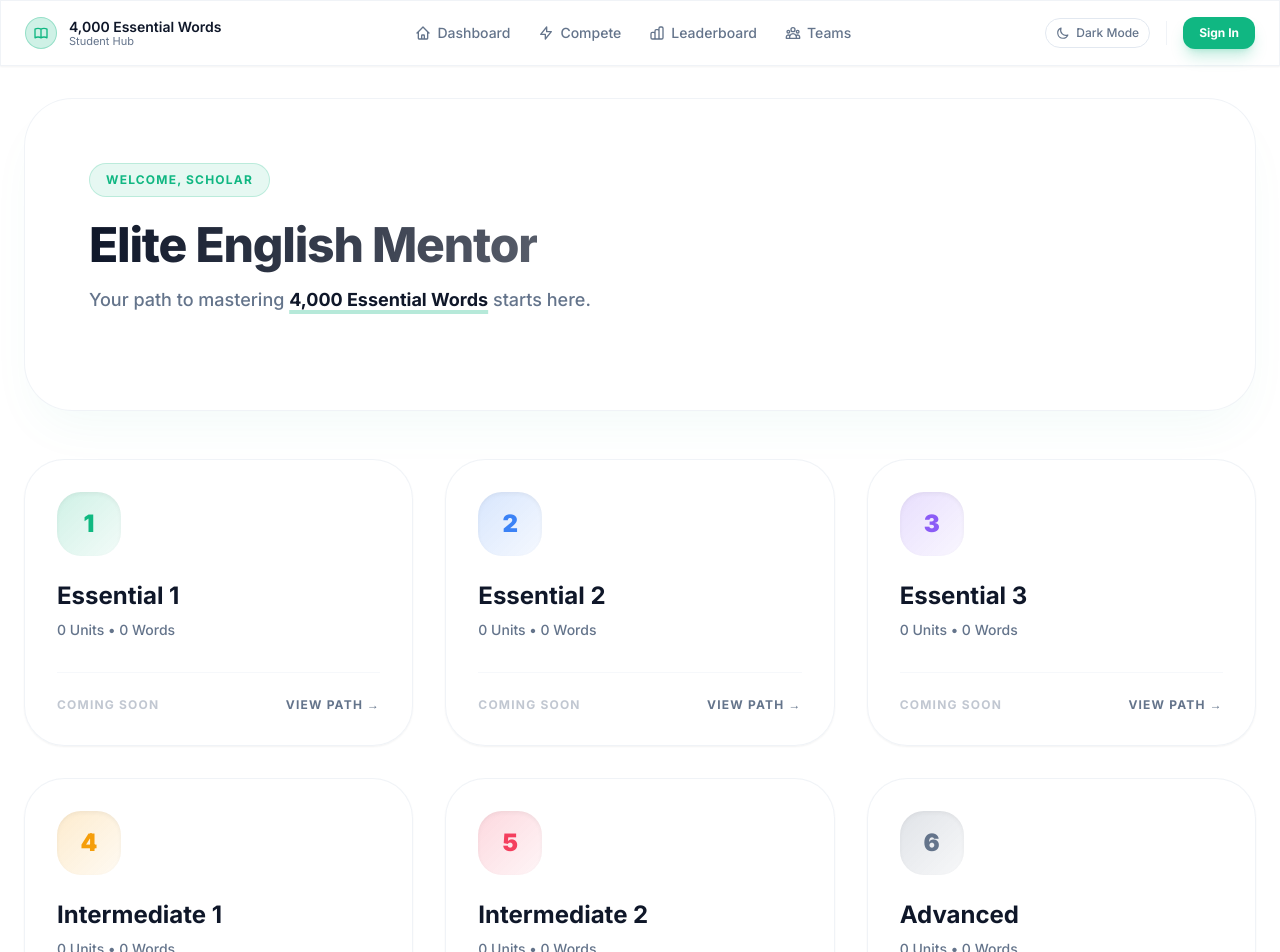
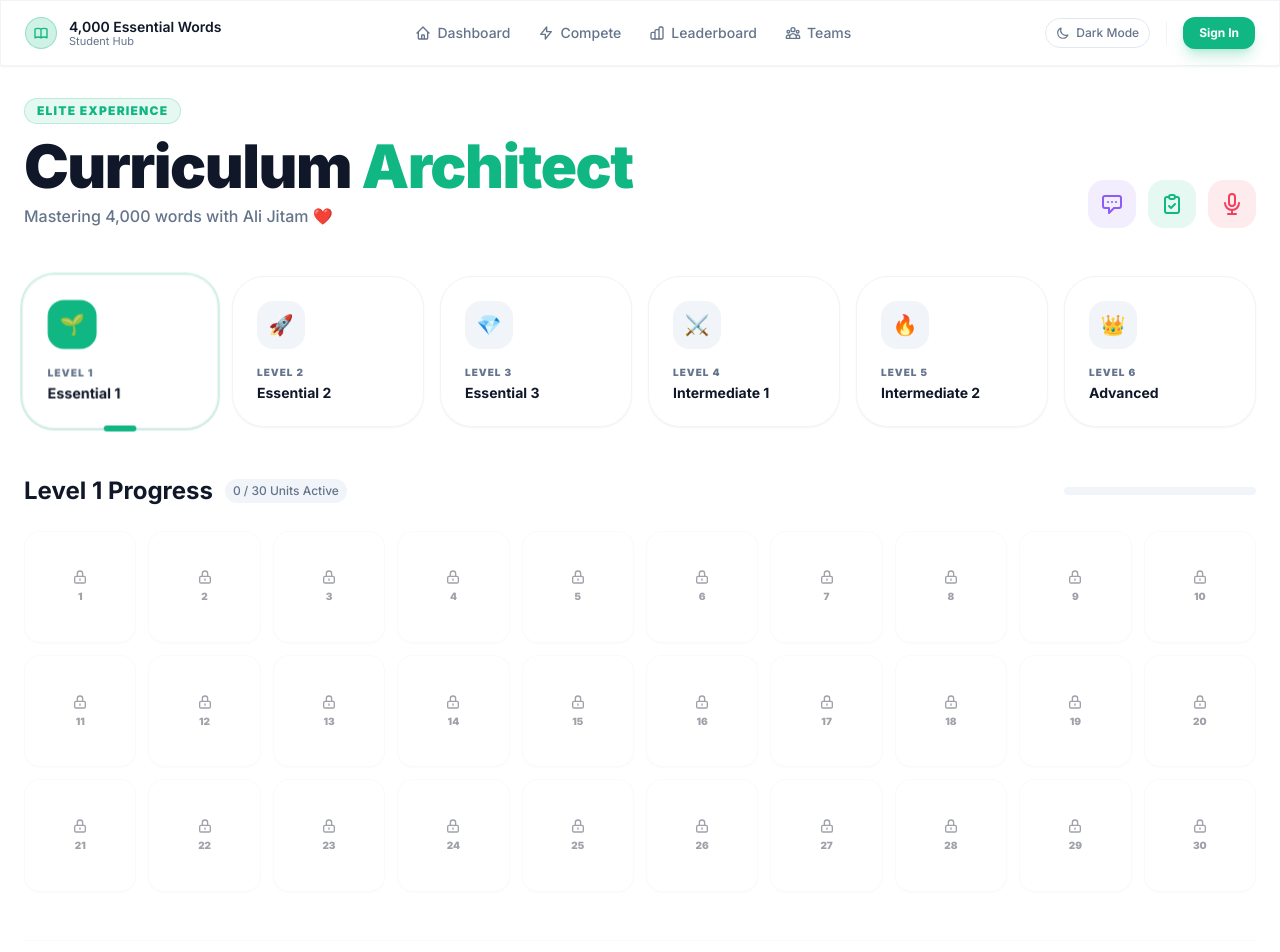
Before and after one commit to e9kia/elite-english-mentor, a Next.js app: page /dashboard in a window 1280 px wide. Shown: the top 952 px of the page. Built offline with nearby package versions, Linux system fonts and the light colour scheme; no server answers.

Commit message:
Ali Jitam ❤️: Complete UI Restoration & 404 Final Fix

```diff
--- a/src/app/(student)/dashboard/page.tsx
+++ b/src/app/(student)/dashboard/page.tsx
@@ -4,20 +4,20 @@ import { useState, useEffect } from "react";
 import { useSession } from "next-auth/react";
 import Link from "next/link";
 import { cn } from "@/lib/utils";
-import StartLearningButton from "@/components/StartLearningButton";
+import { motion, AnimatePresence } from "framer-motion";
 
 const LEVELS = [
-  { number: 1, title: "Essential 1", color: "from-emerald-500/20 to-emerald-500/5", border: "border-emerald-500/20", text: "text-emerald-500" },
-  { number: 2, title: "Essential 2", color: "from-blue-500/20 to-blue-500/5", border: "border-blue-500/20", text: "text-blue-500" },
-  { number: 3, title: "Essential 3", color: "from-violet-500/20 to-violet-500/5", border: "border-violet-500/20", text: "text-violet-500" },
-  { number: 4, title: "Intermediate 1", color: "from-amber-500/20 to-amber-500/5", border: "border-amber-500/20", text: "text-amber-500" },
-  { number: 5, title: "Intermediate 2", color: "from-rose-500/20 to-rose-500/5", border: "border-rose-500/20", text: "text-rose-500" },
-  { number: 6, title: "Advanced", color: "from-slate-500/20 to-slate-500/5", border: "border-slate-500/20", text: "text-slate-500" },
+  { number: 1, title: "Essential 1", color: "from-emerald-500 to-teal-500", shadow: "shadow-emerald-500/20", icon: "🌱" },
+  { number: 2, title: "Essential 2", color: "from-blue-500 to-cyan-500", shadow: "shadow-blue-500/20", icon: "🚀" },
+  { number: 3, title: "Essential 3", color: "from-violet-500 to-fuchsia-500", shadow: "shadow-violet-500/20", icon: "💎" },
+  { number: 4, title: "Intermediate 1", color: "from-amber-500 to-orange-500", shadow: "shadow-amber-500/20", icon: "⚔️" },
+  { number: 5, title: "Intermediate 2", color: "from-rose-500 to-pink-500", shadow: "shadow-rose-500/20", icon: "🔥" },
+  { number: 6, title: "Advanced", color: "from-slate-700 to-slate-900", shadow: "shadow-slate-500/20", icon: "👑" },
 ];
 
 export default function DashboardPage() {
   const { data: session } = useSession();
-  const isAdmin = session?.user?.role === "admin";
+  const [activeLevel, setActiveLevel] = useState(1);
   const [levelsData, setLevelsData] = useState<any[]>([]);
   const [loading, setLoading] = useState(true);
 
@@ -38,68 +38,123 @@ export default function DashboardPage() {
     fetchProgress();
   }, []);
 
+  const currentLevelData = levelsData.find(l => l.number === activeLevel);
+
   return (
     <div className="space-y-12 pb-20 animate-fade-in">
-      {/* Hero Section */}
-      <section className="relative overflow-hidden rounded-[3rem] bg-card border border-border/50 shadow-2xl shadow-primary/5 p-8 md:p-16">
-        <div className="relative z-10 flex flex-col md:flex-row items-center gap-12">
-          <div className="flex-1 text-center md:text-left">
-            <div className="inline-flex items-center gap-2 px-4 py-2 rounded-full bg-primary/10 border border-primary/20 mb-6">
-              <span className="text-xs font-bold text-primary uppercase tracking-widest">Welcome, {session?.user?.name || "Scholar"}</span>
+      {/* Header with Signature */}
+      <div className="flex flex-col md:flex-row md:items-end justify-between gap-6">
+        <div>
+          <div className="flex items-center gap-2 mb-3">
+            <span className="text-xs font-black uppercase tracking-widest bg-primary/10 text-primary px-3 py-1 rounded-full border border-primary/20">
+              Elite Experience
+            </span>
+          </div>
+          <h1 className="text-4xl md:text-6xl font-black tracking-tight text-foreground">
+            Curriculum <span className="text-primary">Architect</span>
+          </h1>
+          <p className="text-muted-foreground mt-2 font-medium">Mastering 4,000 words with Ali Jitam ❤️</p>
+        </div>
+
+        {/* Feature Icons */}
+        <div className="flex items-center gap-3">
+          {[
+            { label: "AI Tutor", icon: "M8 10h.01M12 10h.01M16 10h.01M9 16H5a2 2 0 01-2-2V6a2 2 0 012-2h14a2 2 0 012 2v8a2 2 0 01-2 2h-5l-5 5v-5z", color: "bg-violet-500/10 text-violet-500" },
+            { label: "Quizzes", icon: "M9 5H7a2 2 0 00-2 2v12a2 2 0 002 2h10a2 2 0 002-2V7a2 2 0 00-2-2h-2M9 5a2 2 0 002 2h2a2 2 0 002-2M9 5a2 2 0 012-2h2a2 2 0 012 2m-6 9l2 2 4-4", color: "bg-emerald-500/10 text-emerald-500" },
+            { label: "Voice", icon: "M19 11a7 7 0 01-7 7m0 0a7 7 0 01-7-7m7 7v4m0 0H8m4 0h4m-4-8a3 3 0 01-3-3V5a3 3 0 116 0v6a3 3 0 01-3 3z", color: "bg-rose-500/10 text-rose-500" },
+          ].map((f) => (
+            <div key={f.label} className={cn("h-12 w-12 rounded-2xl flex items-center justify-center transition-all hover:scale-110 cursor-help", f.color)}>
+              <svg className="h-6 w-6" fill="none" viewBox="0 0 24 24" stroke="currentColor">
+                <path strokeLinecap="round" strokeLinejoin="round" strokeWidth={2} d={f.icon} />
+              </svg>
             </div>
-            <h1 className="text-4xl md:text-5xl font-extrabold leading-tight tracking-tight mb-4">
-              <span className="bg-clip-text text-transparent bg-gradient-to-r from-foreground to-foreground/70 text-5xl">Elite English Mentor</span>
-            </h1>
-            <p className="text-muted-foreground max-w-lg text-lg leading-relaxed font-medium mb-8">
-              Your path to mastering <span className="text-foreground font-bold underline decoration-primary/30 decoration-4 underline-offset-4">4,000 Essential Words</span> starts here.
-            </p>
-            {isAdmin && (
-              <Link href="/admin/upload" className="inline-flex items-center gap-2 bg-primary/10 border border-primary/30 text-primary px-8 py-3 rounded-2xl font-bold text-sm hover:bg-primary/20 transition-all">
-                Manage Curriculum
-              </Link>
+          ))}
+        </div>
+      </div>
+
+      {/* Level Selector Grid (6 Levels) */}
+      <div className="grid grid-cols-2 md:grid-cols-3 lg:grid-cols-6 gap-4">
+        {LEVELS.map((level) => (
+          <button
+            key={level.number}
+            onClick={() => setActiveLevel(level.number)}
+            className={cn(
+              "relative glass group rounded-[2rem] p-6 text-left transition-all duration-300 border",
+              activeLevel === level.number
+                ? "border-primary/40 bg-primary/5 shadow-2xl shadow-primary/10 ring-2 ring-primary/20 scale-[1.02]"
+                : "border-border/40 hover:border-border/80 hover:bg-muted/50"
             )}
+          >
+            <div className={cn(
+              "h-12 w-12 rounded-2xl mb-4 flex items-center justify-center text-xl transition-transform group-hover:scale-110",
+              activeLevel === level.number ? "bg-primary text-white" : "bg-muted text-muted-foreground"
+            )}>
+              {level.icon}
+            </div>
+            <p className="text-[10px] font-black uppercase tracking-widest text-muted-foreground mb-1">Level {level.number}</p>
+            <p className="font-bold text-foreground text-sm leading-tight">{level.title}</p>
+
+            {activeLevel === level.number && (
+              <motion.div layoutId="level-indicator" className="absolute -bottom-1 left-1/2 -translate-x-1/2 h-1.5 w-8 rounded-full bg-primary" />
+            )}
+          </button>
+        ))}
+      </div>
+
+      {/* Units Grid for Active Level */}
+      <div className="space-y-6">
+        <div className="flex items-center justify-between">
+          <h2 className="text-2xl font-bold text-foreground flex items-center gap-3">
+            Level {activeLevel} Progress
+            <span className="text-xs font-medium text-muted-foreground bg-muted px-2 py-1 rounded-lg">
+              {currentLevelData?.units?.length || 0} / 30 Units Active
+            </span>
+          </h2>
+          <div className="h-2 w-48 bg-muted rounded-full overflow-hidden">
+            <div
+              className="h-full bg-primary transition-all duration-1000"
+              style={{ width: `${(currentLevelData?.units?.length || 0) / 30 * 100}%` }}
+            />
           </div>
         </div>
-      </section>
 
-      {/* Level Cards Grid */}
-      <div className="grid grid-cols-1 md:grid-cols-2 lg:grid-cols-3 gap-8">
-        {LEVELS.map((level) => {
-          const dbLevel = levelsData.find(l => l.number === level.number);
-          const hasContent = dbLevel && dbLevel.units?.length > 0;
-          const firstUnitId = dbLevel?.units?.[0]?.id;
+        <div className="grid grid-cols-2 sm:grid-cols-3 md:grid-cols-5 lg:grid-cols-10 gap-3">
+          {Array.from({ length: 30 }).map((_, i) => {
+            const unitNumber = i + 1;
+            const unit = currentLevelData?.units?.find((u: any) => u.number === unitNumber);
+            const isUnlocked = !!unit;
 
-          return (
-            <div key={level.number} className={cn("group glass rounded-[2.5rem] p-8 border transition-all duration-500 hover:-translate-y-2", level.border)}>
-              <div className={cn("h-16 w-16 rounded-3xl mb-6 flex items-center justify-center bg-gradient-to-br shadow-inner", level.color)}>
-                <span className={cn("text-2xl font-black", level.text)}>{level.number}</span>
+            return (
+              <div key={unitNumber} className="relative group">
+                {isUnlocked ? (
+                  <Link
+                    href={`/learn/${unit.id}`}
+                    className="aspect-square glass rounded-2xl flex flex-col items-center justify-center border border-primary/20 bg-primary/5 hover:bg-primary hover:text-white transition-all duration-300 group hover:scale-105 shadow-xl shadow-primary/5"
+                  >
+                    <span className="text-[10px] font-black opacity-50 mb-1">UNIT</span>
+                    <span className="text-xl font-black">{unitNumber}</span>
+                  </Link>
+                ) : (
+                  <div className="aspect-square glass rounded-2xl flex flex-col items-center justify-center border border-border/20 opacity-40 cursor-not-allowed">
+                    <svg className="h-4 w-4 mb-1" fill="none" viewBox="0 0 24 24" stroke="currentColor">
+                      <path strokeLinecap="round" strokeLinejoin="round" strokeWidth={2} d="M12 15v2m-6 4h12a2 2 0 002-2v-6a2 2 0 00-2-2H6a2 2 0 00-2 2v6a2 2 0 002 2zm10-10V7a4 4 0 00-8 0v4h8z" />
+                    </svg>
+                    <span className="text-[10px] font-black">{unitNumber}</span>
+                  </div>
+                )}
               </div>
-
-              <h3 className="text-2xl font-bold text-foreground mb-2">{level.title}</h3>
-              <p className="text-sm text-muted-foreground mb-8 font-medium">
-                {dbLevel?.units?.length || 0} Units • {dbLevel?._count?.words || 0} Words
-              </p>
-
-              <div className="flex items-center justify-between mt-auto pt-6 border-t border-border/30">
-                {hasContent ? (
-                  <StartLearningButton unitId={firstUnitId} />
-                ) : (
-                  <span className="text-xs font-bold text-muted-foreground/40 uppercase tracking-widest">Coming Soon</span>
-                )}
-
-                <Link href={`/learn/level/${level.number}`} className="text-xs font-bold text-muted-foreground hover:text-primary transition-colors uppercase tracking-widest">
-                  View Path →
-                </Link>
-              </div>
-            </div>
-          );
-        })}
+            );
+          })}
+        </div>
       </div>
 
-      {/* Footer Branding */}
-      <div className="flex justify-center pt-20 border-t border-border/20">
-        <p className="text-[10px] font-medium text-muted-foreground/40 italic">
-          Designed & Developed by <span className="text-foreground/40 font-bold not-italic">Ali Jitam ❤️</span> | © 2026 Elite English Mentor
+      {/* Global Footer Signature */}
+      <div className="flex flex-col items-center justify-center pt-20 border-t border-border/20 gap-2">
+        <p className="text-sm font-semibold text-foreground/60">
+          Designed & Developed by <span className="text-primary font-black">Ali Jitam ❤️</span>
+        </p>
+        <p className="text-[10px] font-bold text-muted-foreground/40 uppercase tracking-[0.3em]">
+          © 2026 Elite English Mentor | All Rights Reserved
         </p>
       </div>
     </div>
--- a/src/app/(student)/learn/[id]/page.tsx
+++ b/src/app/(student)/learn/[id]/page.tsx
@@ -1,92 +1,98 @@
 import { prisma } from "@/lib/prisma";
+import Link from "next/link";
 import { notFound } from "next/navigation";
-import Link from "next/link";
-import { cn } from "@/lib/utils";
 
-export default async function LearnUnitPage({ params }: { params: { id: string } }) {
+export default async function LearningPage({ params }: { params: { id: string } }) {
   const unitId = parseInt(params.id);
-  if (isNaN(unitId)) notFound();
 
-  // Fetch unit details and associated words
+  if (isNaN(unitId)) {
+    return notFound();
+  }
+
   const unit = await prisma.unit.findUnique({
     where: { id: unitId },
     include: {
       level: true,
       words: {
-        orderBy: { id: "asc" }
+        orderBy: { word: "asc" }
       }
     }
   });
 
-  if (!unit) notFound();
+  if (!unit) {
+    return (
+      <div className="flex flex-col items-center justify-center min-h-[60vh] gap-6 animate-fade-in">
+        <div className="h-20 w-20 rounded-3xl bg-rose-500/10 flex items-center justify-center border border-rose-500/20">
+          <svg className="h-10 w-10 text-rose-500" fill="none" viewBox="0 0 24 24" stroke="currentColor">
+            <path strokeLinecap="round" strokeLinejoin="round" strokeWidth={2} d="M12 9v2m0 4h.01m-6.938 4h13.856c1.54 0 2.502-1.667 1.732-3L13.732 4c-.77-1.333-2.694-1.333-3.464 0L3.34 16c-.77 1.333.192 3 1.732 3z" />
+          </svg>
+        </div>
+        <div className="text-center">
+          <h1 className="text-3xl font-black text-foreground mb-2">Unit Not Found</h1>
+          <p className="text-muted-foreground">The requested unit ID {params.id} does not exist.</p>
+        </div>
+        <Link href="/dashboard" className="bg-primary text-white px-8 py-3 rounded-2xl font-bold shadow-xl shadow-primary/20 hover:scale-105 transition-transform">
+          Back to Dashboard
+        </Link>
+      </div>
+    );
+  }
+
+  if (unit.words.length === 0) {
+    return (
+      <div className="flex flex-col items-center justify-center min-h-[60vh] gap-6 animate-fade-in">
+        <div className="h-20 w-20 rounded-3xl bg-amber-500/10 flex items-center justify-center border border-amber-500/20">
+          <svg className="h-10 w-10 text-amber-500" fill="none" viewBox="0 0 24 24" stroke="currentColor">
+            <path strokeLinecap="round" strokeLinejoin="round" strokeWidth={2} d="M20 13V6a2 2 0 00-2-2H6a2 2 0 00-2 2v7m16 0v5a2 2 0 01-2 2H6a2 2 0 01-2-2v-5m16 0h-2.586a1 1 0 00-.707.293l-2.414 2.414a1 1 0 01-.707.293h-3.172a1 1 0 01-.707-.293l-2.414-2.414A1 1 0 006.586 13H4" />
+          </svg>
+        </div>
+        <div className="text-center">
+          <h1 className="text-3xl font-black text-foreground mb-2 italic">Unit {unit.number} is empty</h1>
+          <p className="text-muted-foreground">Add words in the Admin Dashboard to populate this unit.</p>
+          <p className="text-[10px] mt-4 font-bold text-muted-foreground uppercase tracking-widest italic opacity-50">
+            Platform Architect: Ali Jitam ❤️
+          </p>
+        </div>
+        <Link href="/dashboard" className="bg-primary text-white px-8 py-3 rounded-2xl font-bold shadow-xl shadow-primary/20 hover:scale-105 transition-transform">
+          Return to Hub
+        </Link>
+      </div>
+    );
+  }
 
   return (
     <div className="space-y-8 animate-fade-in pb-20">
-      {/* Header */}
       <div className="flex items-center justify-between">
         <div>
-          <div className="flex items-center gap-2 mb-2">
-            <span className="text-[10px] font-black uppercase tracking-widest bg-primary/10 text-primary px-3 py-1 rounded-full border border-primary/20">
-              Level {unit.level.number}
-            </span>
-            <span className="text-[10px] font-bold text-muted-foreground/60 uppercase tracking-tight">Unit {unit.number}</span>
+          <h1 className="text-4xl font-black text-foreground">{unit.title}</h1>
+          <p className="text-muted-foreground font-medium">Level {unit.level.number} • {unit.words.length} Words</p>
         </div>
-          <h1 className="text-3xl font-extrabold text-foreground tracking-tight">{unit.title}</h1>
-        </div>
-        <Link href="/dashboard" className="text-sm font-medium text-muted-foreground hover:text-foreground transition-colors">
-          Back to Dashboard
+        <Link href="/dashboard" className="text-sm font-bold text-muted-foreground hover:text-foreground">
+          Exit Learning →
         </Link>
       </div>
 
-      {unit.words.length === 0 ? (
-        <div className="glass rounded-[2.5rem] border border-dashed border-border p-20 text-center">
-          <div className="mx-auto h-20 w-20 rounded-3xl bg-muted flex items-center justify-center mb-6">
-            <svg className="h-10 w-10 text-muted-foreground/30" fill="none" viewBox="0 0 24 24" stroke="currentColor">
-              <path strokeLinecap="round" strokeLinejoin="round" strokeWidth={1.5} d="M12 6.253v13m0-13C10.832 5.477 9.246 5 7.5 5S4.168 5.477 3 6.253v13C4.168 18.477 5.754 18 7.5 18s3.332.477 4.5 1.253m0-13C13.168 5.477 14.754 5 16.5 5c1.747 0 3.332.477 4.5 1.253v13C19.832 18.477 18.247 18 16.5 18c-1.746 0-3.332.477-4.5 1.253" />
-            </svg>
-          </div>
-          <h2 className="text-2xl font-bold text-foreground mb-3">Unit Under Construction</h2>
-          <p className="text-muted-foreground max-w-sm mx-auto mb-8">
-            Ali Jitam ❤️ is currently curating the vocabulary for this unit using AI. Check back soon!
-          </p>
-          <Link href="/dashboard" className="inline-flex items-center gap-2 bg-primary text-white px-8 py-3 rounded-2xl font-bold shadow-xl shadow-primary/20 hover:bg-primary/90 transition-all">
-            Return Home
-          </Link>
-        </div>
-      ) : (
       <div className="grid grid-cols-1 md:grid-cols-2 lg:grid-cols-3 gap-6">
         {unit.words.map((w) => (
-            <div key={w.id} className="glass rounded-[2rem] p-8 border border-border/40 hover:border-primary/30 transition-all group hover:-translate-y-1 duration-300">
-              <div className="flex items-start justify-between mb-6">
-                <h3 className="text-2xl font-black text-foreground tracking-tight">{w.word}</h3>
-                <span className="text-[9px] font-black uppercase tracking-widest bg-muted text-muted-foreground px-2 py-1 rounded-lg">
+          <div key={w.id} className="glass rounded-[2rem] p-8 border border-border/40 hover:border-primary/30 transition-all group">
+            <div className="flex items-start justify-between mb-4">
+              <h3 className="text-2xl font-black text-foreground">{w.word}</h3>
+              <span className="text-[10px] font-black uppercase tracking-widest bg-muted text-muted-foreground px-2 py-1 rounded-lg">
                 {w.type}
               </span>
             </div>
-
-              <div className="space-y-4">
-                <div>
-                  <span className="text-[10px] font-bold text-primary uppercase tracking-widest block mb-2">Meaning (AI)</span>
-                  <p className="text-lg text-foreground font-arabic leading-relaxed dir-rtl text-right">
+            <p className="text-lg text-foreground font-arabic leading-relaxed dir-rtl text-right mb-4">
               {w.definition}
             </p>
-                </div>
-
             {w.example && (
-                  <div className="pt-4 border-t border-border/30">
-                    <span className="text-[10px] font-bold text-muted-foreground uppercase tracking-widest block mb-2">Usage</span>
-                    <p className="text-sm text-muted-foreground italic leading-relaxed">
+              <p className="text-sm text-muted-foreground italic border-l-2 border-primary/20 pl-4">
                 "{w.example}"
               </p>
-                  </div>
             )}
-              </div>
           </div>
         ))}
       </div>
-      )}
 
-      {/* Signature */}
       <div className="flex justify-center pt-20">
         <p className="text-[10px] font-medium text-muted-foreground/40 italic">
           Designed & Developed by <span className="text-foreground/40 font-bold not-italic">Ali Jitam ❤️</span> | © 2026 Elite English Mentor
--- /dev/null
+++ b/src/app/(student)/learn/level/[levelId]/page.tsx
@@ -0,0 +1,57 @@
+import { prisma } from "@/lib/prisma";
+import Link from "next/link";
+import { notFound } from "next/navigation";
+
+export default async function LevelOverviewPage({ params }: { params: { levelId: string } }) {
+  const levelNumber = parseInt(params.levelId);
+  if (isNaN(levelNumber)) return notFound();
+
+  const level = await prisma.level.findUnique({
+    where: { number: levelNumber },
+    include: {
+      units: {
+        orderBy: { number: "asc" },
+        include: {
+          _count: { select: { words: true } }
+        }
+      }
+    }
+  });
+
+  if (!level) return notFound();
+
+  return (
+    <div className="space-y-8 animate-fade-in pb-20">
+      <div className="flex items-center justify-between">
+        <h1 className="text-4xl font-black text-foreground">Level {level.number} Overview</h1>
+        <Link href="/dashboard" className="text-sm font-bold text-muted-foreground hover:text-foreground">
+          ← Back to Hub
+        </Link>
+      </div>
+
+      <div className="grid grid-cols-1 md:grid-cols-2 lg:grid-cols-3 gap-6">
+        {level.units.map((unit) => (
+          <Link
+            key={unit.id}
+            href={`/learn/${unit.id}`}
+            className="glass rounded-[2rem] p-8 border border-border/40 hover:border-primary/30 transition-all group flex flex-col gap-4"
+          >
+            <div className="h-12 w-12 rounded-2xl bg-primary/10 flex items-center justify-center text-primary font-black text-xl">
+              {unit.number}
+            </div>
+            <div>
+              <h3 className="text-xl font-bold text-foreground">{unit.title}</h3>
+              <p className="text-sm text-muted-foreground">{unit._count.words} Words</p>
+            </div>
+            <div className="mt-auto pt-4 flex items-center justify-between border-t border-border/20">
+              <span className="text-xs font-bold uppercase tracking-widest text-primary">Start Unit</span>
+              <svg className="h-4 w-4 text-primary transition-transform group-hover:translate-x-1" fill="none" viewBox="0 0 24 24" stroke="currentColor">
+                <path strokeLinecap="round" strokeLinejoin="round" strokeWidth={2} d="M13 7l5 5-5 5M5 12h12" />
+              </svg>
+            </div>
+          </Link>
+        ))}
+      </div>
+    </div>
+  );
+}
```
Lines whose indentation alone changed are shown as unchanged.
